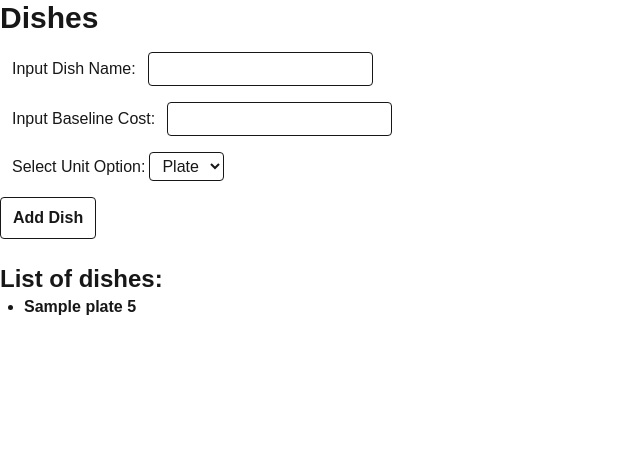
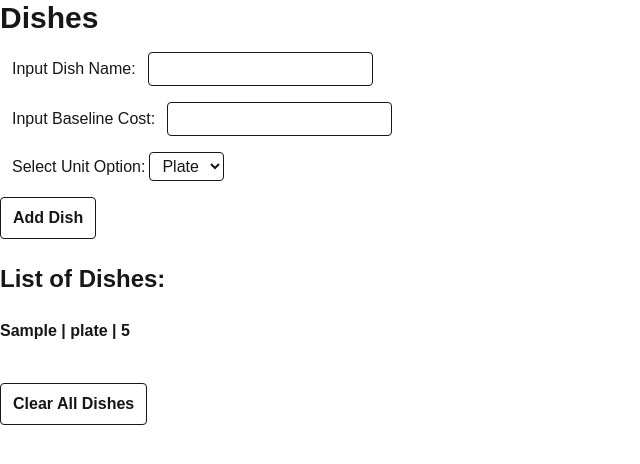
Before and after one commit to dokuritsu/catering-costs, a Next.js app: page /dishes in a window 1280 px wide. Both pictures are taken after typing "Sample", "5" into the empty fields and a click on the button "Add Dish". Shown: the top 464 px of the page, without its empty margins (0-640 px from the left). Built offline with nearby package versions, Linux system fonts and the light colour scheme.

Commit message:
Added 2 btns to remove all quotes and dishes

```diff
--- a/app/dishes/page.tsx
+++ b/app/dishes/page.tsx
@@ -12,14 +12,6 @@ export default function Dishes(){
     const [baselineCostPerUnit, setbaselineCostPerUnit] = useState("");
     const [dishes, setDishes] = useState<Dish[]>([]);
     const [loaded, setLoaded] = useState(false);
-    const listDishes = dishes.map(dish =>
-        <li key={dish.dishName}>
-            <p>
-                <b>{dish.dishName}</b> {' '}
-                <b>{dish.unitType}</b> {' '}
-                <b>{dish.baselineCostPerUnit}</b> {' '}
-            </p>
-        </li>)
 
 
     useEffect(() => {
@@ -39,7 +31,7 @@ export default function Dishes(){
 
 
 
-    function handleClick(){
+    function handleAddDish(){
         const costNum = Number(baselineCostPerUnit);
         if(costNum > 0 && dishName.trim() !== ""){
             const newDish = {dishName: dishName.trim(), unitType: unitType, baselineCostPerUnit: costNum};
@@ -47,6 +39,13 @@ export default function Dishes(){
             setDishName("");
             setbaselineCostPerUnit("");
         }
+    }
+
+    function handleClearAllDishes(){
+        if(confirm("Are you sure you want to remove all dishes?")){
+           setDishes([]);
+           localStorage.removeItem(STORAGE_KEY);
+        };
     }
 
     return(
@@ -65,14 +64,20 @@ export default function Dishes(){
                     </label>
                 </li>
             </ul>
-            <button className="mt-4 border rounded px-3 py-2 font-semibold" onClick={handleClick}>
+            <button className="mt-4 border rounded px-3 py-2 font-semibold" onClick={handleAddDish}>
                 Add Dish
             </button>
         </div>
         <div className="mt-6">
-            <h2 className="text-2xl font-bold">List of dishes: </h2>
-            <ul className="list-disc ml-6 space-y-1">{listDishes}</ul>
-
+            <h1 className="mt-3 text-2xl font-bold">List of Dishes:</h1>
+            {dishes.map(d =>
+                <div className='mt-6' key={d.dishName}>
+                <h2 className='font-bold'>{d.dishName} | {d.unitType} | {d.baselineCostPerUnit}</h2>
+                </div>
+            )}
+        </div>
+        <div className="mt-6">
+            <button className="mt-4 border rounded px-3 py-2 font-semibold" onClick={handleClearAllDishes}>Clear All Dishes</button>
         </div>
     </>
 )
--- a/app/quote/page.tsx
+++ b/app/quote/page.tsx
@@ -112,10 +112,19 @@ export default function Quote(){
         setLaborRate(String(quote.laborRate));
         setPackagingCost(String(quote.packagingCost));
         setDeliveryCost(String(quote.deliveryCost));
-        setMiscCost(String(quote.miscCost)),
+        setMiscCost(String(quote.miscCost));
+        setMarginPct(String(quote.marginPct));
         setPricePerUnit(String(quote.pricePerUnit));
         setGrocerySpend(String(quote.grocerySpend));
         setMiles(String(quote.miles));
+        setRatePerMile(String(quote.ratePerMile));
+    }
+
+    function handleClearAllQuotes(){
+        if(confirm("Are you sure you want to remove all quotes?")){
+           setSavedQuotes([]);
+           localStorage.removeItem(QUOTES_KEY);
+        };
     }
 
     return (
@@ -181,14 +190,17 @@ export default function Quote(){
                     <ul className="list-disc ml-6 space-y-1">
                         <li>Saved Date: {new Date(quotes.savedAt).toLocaleString()}</li>
                         <li>Plate Quantity: {quotes.quantity}</li>
-                        <li>Total Cost: ${quotes.totalCost}</li>
-                        <li>Revenue: ${quotes.revenue}</li>
+                        <li>Total Cost: ${quotes.totalCost.toFixed(2)}</li>
+                        <li>Revenue: ${quotes.revenue.toFixed(2)}</li>
                         <li>Profit: ${quotes.profit.toFixed(2)}</li>
                         <li>Profit per Plate: ${(quotes.profit/quotes.quantity).toFixed(2)}</li>
                     </ul>
                 </div>
             )}
         </div>
+        <div className="mt-6">
+            <button className="mt-4 border rounded px-3 py-2 font-semibold" onClick={handleClearAllQuotes}>Clear All Quotes</button>
+        </div>
     </>
     );
 };
```
